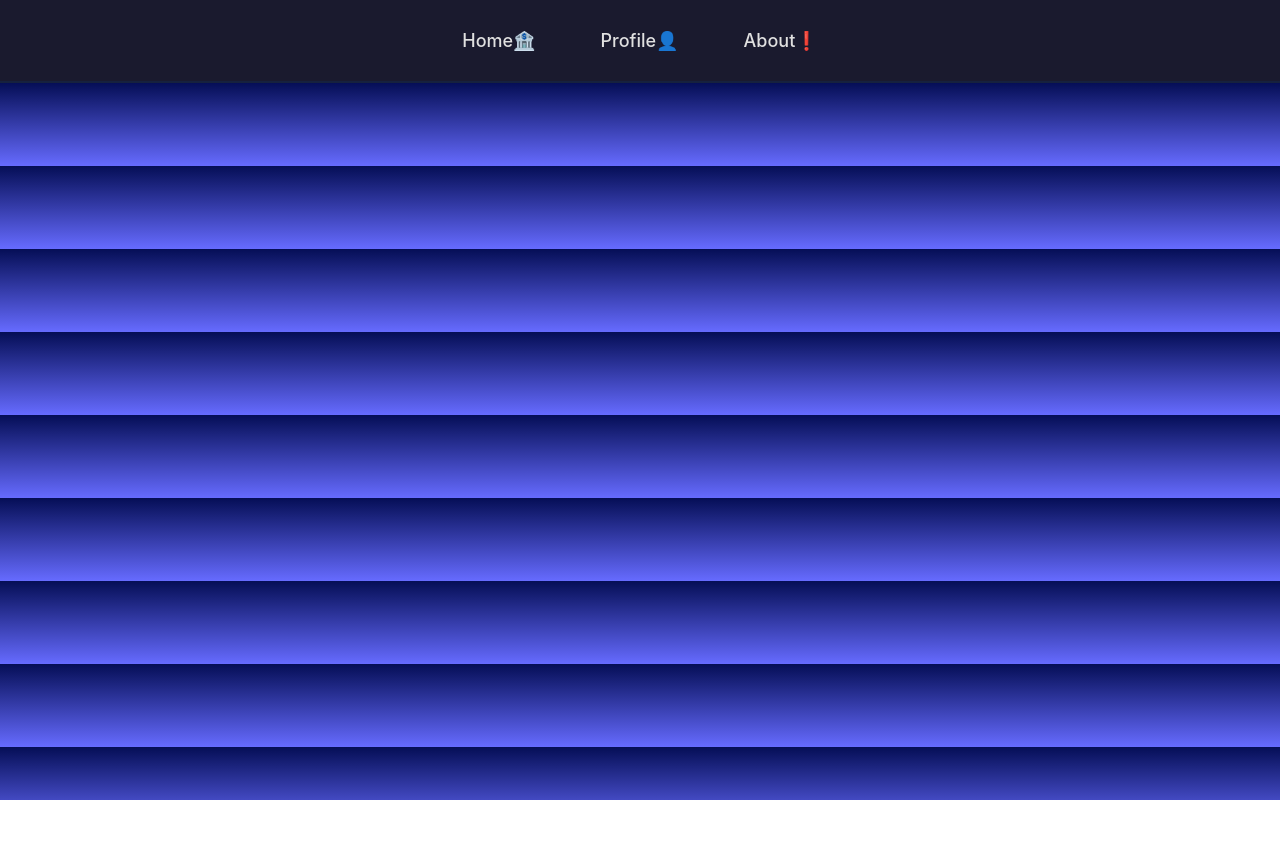
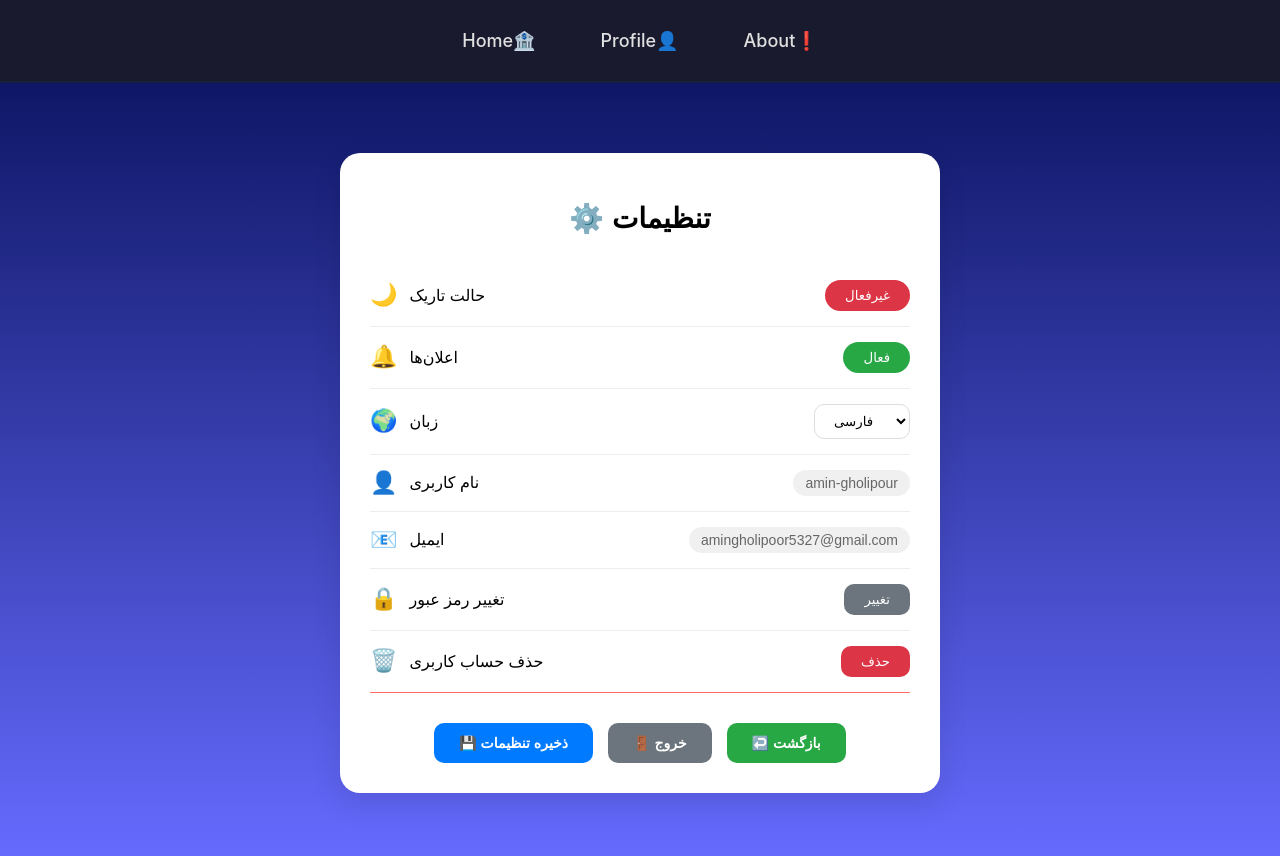
Before and after one commit to amingholipoor5327-oss/ChangeProfile-Prop-Drilining, a React (Create React App) app: page /settings in a window 1280 px wide. Shown: the top 856 px of the page. Before the commit the page ends 800 px from the top, so only its background shows below. Built offline with nearby package versions, Linux system fonts and the light colour scheme.

Commit message:
added setting page

```diff
--- a/src/App.js
+++ b/src/App.js
@@ -6,6 +6,7 @@ import { About } from "./pages/About/about";
 import { Profile } from "./pages/Profile/profile";
 import { Nav } from "./Nav/Nav";
 import { Change } from "./Change-prof/ChangeProfile";
+import { Settings } from "./Setting/setting";
 export const ProfileContext = createContext()
  function App() {
   const [name , setName] = useState("amin-gholipour")
@@ -35,7 +36,9 @@ export const ProfileContext = createContext()
           <Route path="/About" element={<About></About>}></Route>
           <Route path="/Profile" element={<Profile ></Profile>}></Route>
           <Route path="/change" element={<Change></Change>}></Route>
-        </Routes>
+          <Route path="/settings" element={<Settings></Settings>}></Route>
+          <Route path="*" element={<div>Not Found 404!</div>}></Route>
+         </Routes>
        </Router>
        </ProfileContext.Provider>
     </div>
--- /dev/null
+++ b/src/Setting/Settings.css
@@ -0,0 +1,235 @@
+.settings-container {
+  max-width: 600px;
+  margin: 50px auto;
+  padding: 20px;
+  transition: all 0.3s ease;
+  font-family: 'Vazir', 'B Nazanin', sans-serif;
+}
+
+.settings-container.dark {
+  background: #1a1a2e;
+  min-height: 100vh;
+  border-radius: 0;
+}
+
+.settings-card {
+  background: white;
+  border-radius: 20px;
+  padding: 30px;
+  box-shadow: 0 10px 30px rgba(0, 0, 0, 0.1);
+  transition: 0.3s;
+}
+
+.dark .settings-card {
+  background: #16213e;
+  color: white;
+}
+
+.settings-card h1 {
+  text-align: center;
+  margin-bottom: 30px;
+  font-size: 28px;
+}
+
+.setting-item {
+  display: flex;
+  justify-content: space-between;
+  align-items: center;
+  padding: 15px 0;
+  border-bottom: 1px solid #eee;
+  transition: 0.2s;
+}
+
+.dark .setting-item {
+  border-bottom-color: #2a2a4a;
+}
+
+.setting-item:hover {
+  background: #f9f9f9;
+  padding-left: 10px;
+}
+
+.dark .setting-item:hover {
+  background: #1e2a4a;
+}
+
+.setting-info {
+  display: flex;
+  gap: 12px;
+  align-items: center;
+}
+
+.setting-info span:first-child {
+  font-size: 22px;
+}
+
+.toggle-btn {
+  padding: 8px 20px;
+  border: none;
+  border-radius: 25px;
+  cursor: pointer;
+  background: #dc3545;
+  color: white;
+  transition: 0.3s;
+}
+
+.toggle-btn.active {
+  background: #28a745;
+}
+
+.language-select {
+  padding: 8px 15px;
+  border-radius: 10px;
+  border: 1px solid #ddd;
+  background: white;
+  cursor: pointer;
+  font-family: inherit;
+}
+
+.dark .language-select {
+  background: #2a2a4a;
+  color: white;
+  border-color: #444;
+}
+
+.info-value {
+  color: #666;
+  font-size: 14px;
+  background: #f0f0f0;
+  padding: 5px 12px;
+  border-radius: 15px;
+}
+
+.dark .info-value {
+  background: #2a2a4a;
+  color: #aaa;
+}
+
+.secondary-btn {
+  padding: 8px 20px;
+  background: #6c757d;
+  color: white;
+  border: none;
+  border-radius: 10px;
+  cursor: pointer;
+}
+
+.danger {
+  border-bottom-color: #ff6b6b;
+}
+
+.danger-btn {
+  padding: 8px 20px;
+  background: #dc3545;
+  color: white;
+  border: none;
+  border-radius: 10px;
+  cursor: pointer;
+  transition: 0.2s;
+}
+
+.danger-btn:hover {
+  background: #c82333;
+  transform: scale(1.05);
+}
+
+.setting-actions {
+  display: flex;
+  gap: 15px;
+  justify-content: center;
+  margin-top: 30px;
+  flex-wrap: wrap;
+}
+
+.save-btn, .logout-btn, .back-btn {
+  padding: 12px 25px;
+  border: none;
+  border-radius: 10px;
+  cursor: pointer;
+  font-size: 14px;
+  font-weight: bold;
+  transition: 0.2s;
+  text-decoration: none;
+  display: inline-block;
+}
+
+.save-btn {
+  background: #007bff;
+  color: white;
+}
+
+.save-btn:hover {
+  background: #0056b3;
+  transform: translateY(-2px);
+}
+
+.logout-btn {
+  background: #6c757d;
+  color: white;
+}
+
+.logout-btn:hover {
+  background: #5a6268;
+  transform: translateY(-2px);
+}
+
+.back-btn {
+  background: #28a745;
+  color: white;
+}
+
+.back-btn:hover {
+  background: #218838;
+  transform: translateY(-2px);
+}
+
+ .modal-overlay {
+  position: fixed;
+  top: 0;
+  left: 0;
+  right: 0;
+  bottom: 0;
+  background: rgba(0, 0, 0, 0.5);
+  display: flex;
+  align-items: center;
+  justify-content: center;
+  z-index: 1000;
+}
+
+.modal {
+  background: white;
+  padding: 30px;
+  border-radius: 20px;
+  text-align: center;
+  max-width: 400px;
+}
+
+.dark .modal {
+  background: #1e2a4a;
+  color: white;
+}
+
+.modal button {
+  margin: 10px;
+  padding: 10px 20px;
+  border: none;
+  border-radius: 10px;
+  cursor: pointer;
+}
+
+@media (max-width: 600px) {
+  .settings-container {
+    margin: 20px;
+    padding: 10px;
+  }
+
+  .settings-card {
+    padding: 20px;
+  }
+
+  .setting-item {
+    flex-direction: column;
+    gap: 10px;
+    align-items: flex-start;
+  }
+}
--- /dev/null
+++ b/src/Setting/setting.js
@@ -0,0 +1,142 @@
+import { useState, useContext } from "react";
+import { ProfileContext } from "../App";
+import { Link, useNavigate } from "react-router-dom";
+import "./Settings.css";
+
+export const Settings = () => {
+  const { name, email } = useContext(ProfileContext);
+  const navigate = useNavigate();
+
+  const [darkMode, setDarkMode] = useState(false);
+  const [notifications, setNotifications] = useState(true);
+  const [language, setLanguage] = useState("fa");
+  const [showDeleteConfirm, setShowDeleteConfirm] = useState(false);
+
+   const handleSave = () => {
+    localStorage.setItem("darkMode", darkMode);
+    localStorage.setItem("notifications", notifications);
+    localStorage.setItem("language", language);
+    alert("تنظیمات ذخیره شد ✅");
+  };
+
+   const handleLogout = () => {
+    if (window.confirm("آیا از خروج خود مطمئن هستید؟")) {
+      navigate("/");
+    }
+  };
+
+   const handleDeleteAccount = () => {
+    if (window.confirm("⚠️ این اقدام غیرقابل بازگشت است! مطمئنی؟")) {
+      alert("حساب کاربری حذف شد");
+      navigate("/");
+    }
+  };
+
+  return (
+    <div className={`settings-container ${darkMode ? "dark" : ""}`}>
+      <div className="settings-card">
+        <h1>⚙️ تنظیمات</h1>
+
+
+        <div className="setting-item">
+          <div className="setting-info">
+            <span>🌙</span>
+            <span>حالت تاریک</span>
+          </div>
+          <button
+            className={`toggle-btn ${darkMode ? "active" : ""}`}
+            onClick={() => setDarkMode(!darkMode)}
+          >
+            {darkMode ? "فعال" : "غیرفعال"}
+          </button>
+        </div>
+
+         <div className="setting-item">
+          <div className="setting-info">
+            <span>🔔</span>
+            <span>اعلان‌ها</span>
+          </div>
+          <button
+            className={`toggle-btn ${notifications ? "active" : ""}`}
+            onClick={() => setNotifications(!notifications)}
+          >
+            {notifications ? "فعال" : "غیرفعال"}
+          </button>
+        </div>
+
+         <div className="setting-item">
+          <div className="setting-info">
+            <span>🌍</span>
+            <span>زبان</span>
+          </div>
+          <select
+            className="language-select"
+            value={language}
+            onChange={(e) => setLanguage(e.target.value)}
+          >
+            <option value="fa">فارسی</option>
+            <option value="en">English</option>
+          </select>
+        </div>
+
+        { }
+        <div className="setting-item info">
+          <div className="setting-info">
+            <span>👤</span>
+            <span>نام کاربری</span>
+          </div>
+          <span className="info-value">{name}</span>
+        </div>
+
+        <div className="setting-item info">
+          <div className="setting-info">
+            <span>📧</span>
+            <span>ایمیل</span>
+          </div>
+          <span className="info-value">{email}</span>
+        </div>
+
+         <div className="setting-item">
+          <div className="setting-info">
+            <span>🔒</span>
+            <span>تغییر رمز عبور</span>
+          </div>
+          <button className="secondary-btn">تغییر</button>
+        </div>
+
+         <div className="setting-item danger">
+          <div className="setting-info">
+            <span>🗑️</span>
+            <span>حذف حساب کاربری</span>
+          </div>
+          <button className="danger-btn" onClick={handleDeleteAccount}>
+            حذف
+          </button>
+        </div>
+
+         <div className="setting-actions">
+          <button className="save-btn" onClick={handleSave}>
+            💾 ذخیره تنظیمات
+          </button>
+          <button className="logout-btn" onClick={handleLogout}>
+            🚪 خروج
+          </button>
+          <Link to="/profile">
+            <button className="back-btn">↩️ بازگشت</button>
+          </Link>
+        </div>
+
+         {showDeleteConfirm && (
+          <div className="modal-overlay">
+            <div className="modal">
+              <h3>⚠️ تأیید حذف حساب</h3>
+              <p>آیا از حذف حساب خود مطمئن هستید؟ این کار غیرقابل بازگشت است.</p>
+              <button onClick={handleDeleteAccount}>بله، حذف کن</button>
+              <button onClick={() => setShowDeleteConfirm(false)}>انصراف</button>
+            </div>
+          </div>
+        )}
+      </div>
+    </div>
+  );
+};
--- a/src/pages/Profile/profile.js
+++ b/src/pages/Profile/profile.js
@@ -45,7 +45,7 @@ export const Profile = () => {
 
            <div className="buttons">
             <Link to={"/change"}> <button className="btn-edit">ویرایش پروفایل</button></Link>
-            <button className="btn-setting">تنظیمات</button>
+            <Link to={"/settings"}><button className="btn-setting">تنظیمات</button></Link>
           </div>
         </div>
       </div>
```
